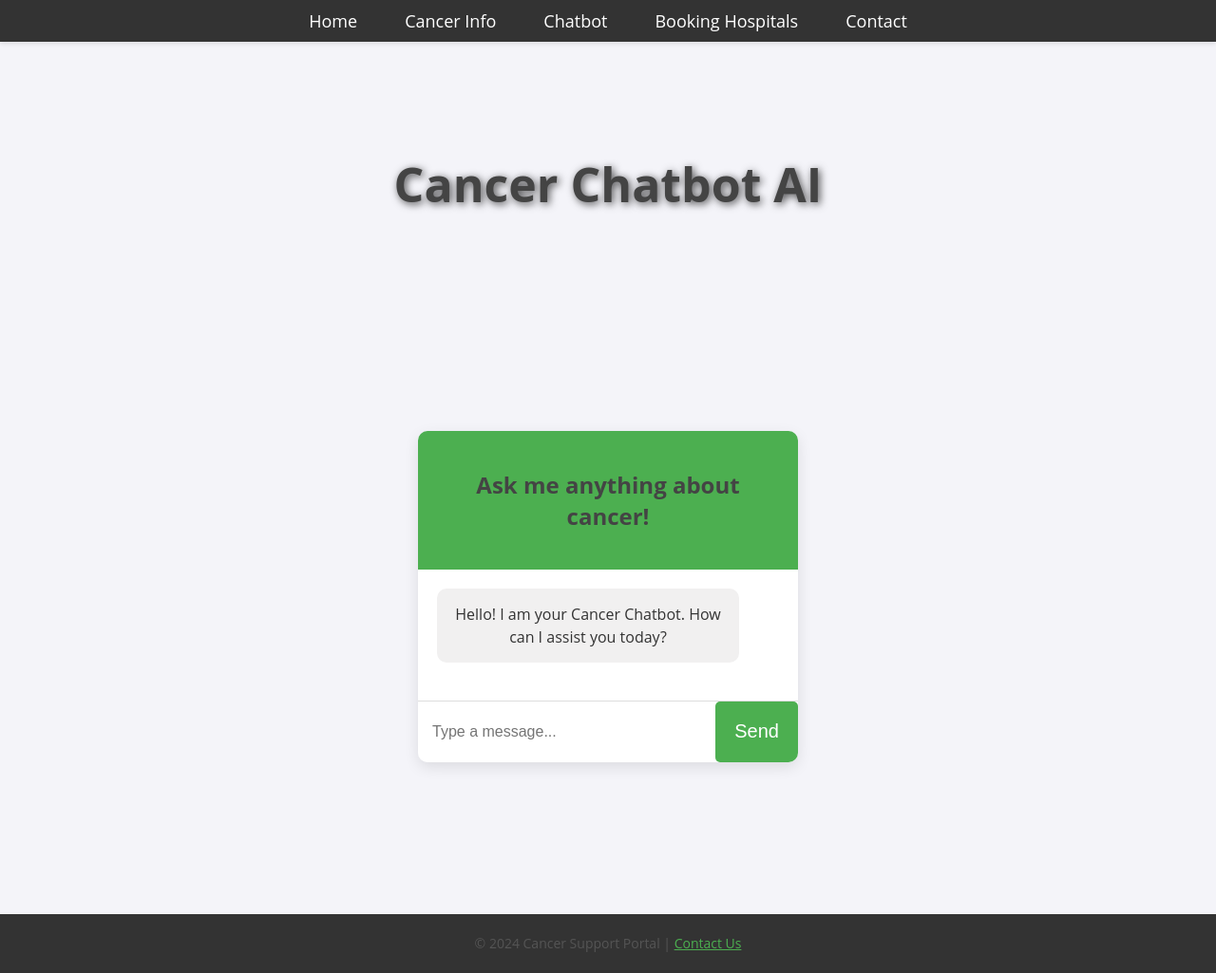
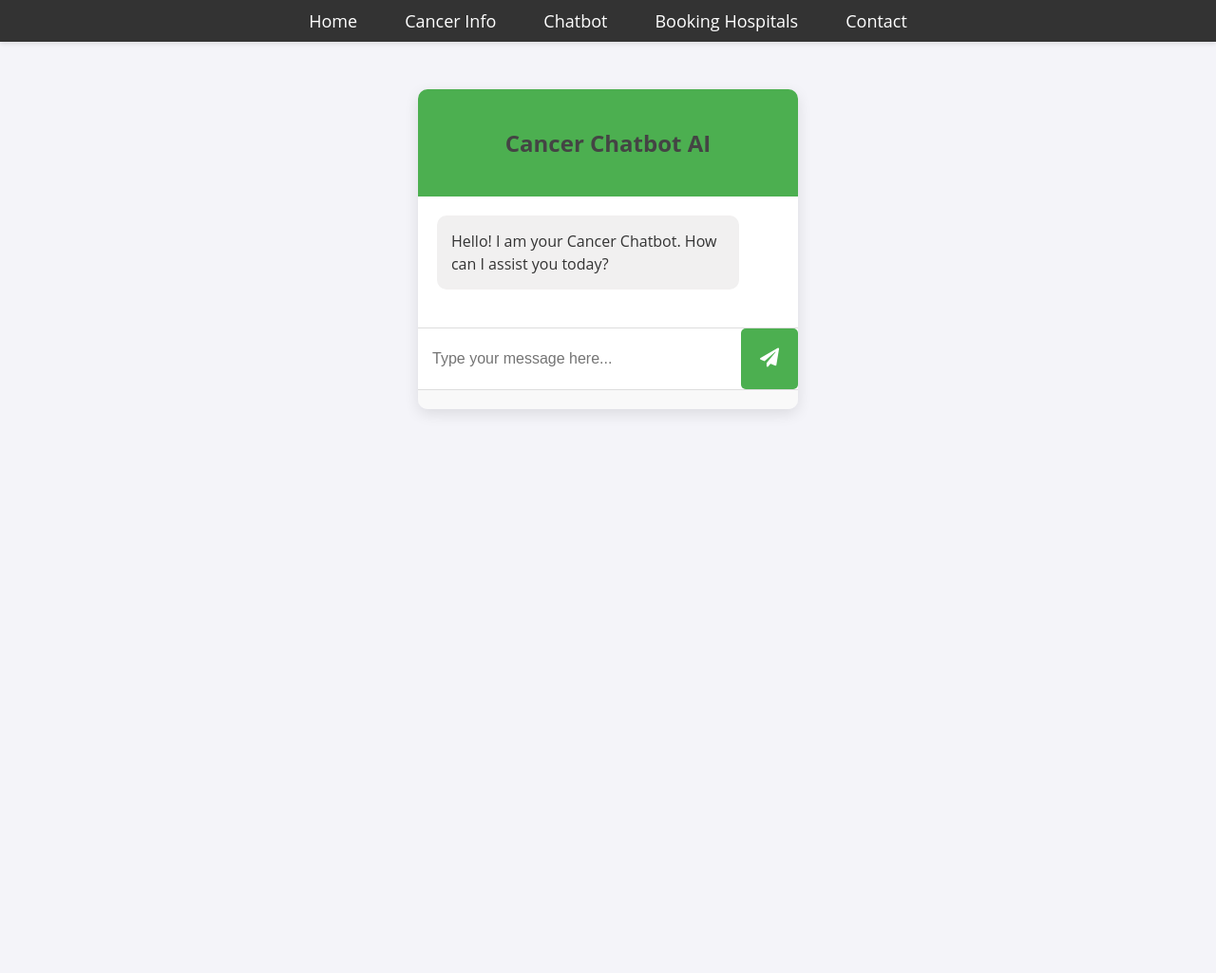
Before and after one commit to Ganesh672-Sai/cure-connect, a plain HTML site: page chat.html in a window 1280 px wide. Shown: the whole page at 95% size. After the commit the page ends 800 px from the top, so only its background shows below. Drawn offline with Linux system fonts and the light colour scheme.

Commit message:
Update chat.html

```diff
--- a/chat.html
+++ b/chat.html
@@ -2,15 +2,17 @@
 <html lang="en">
 <head>
     <meta charset="UTF-8">
-    <meta name="viewport" content="width=device-width, initial-scale=1.0">
-    <title>Chatbot</title>
+    <title>Cancer Chatbot AI</title>
+    <!-- Link to the CSS file -->
     <link rel="stylesheet" href="./ChatBot.css">
+    <!-- Font Awesome for icons -->
     <link rel="stylesheet" href="https://cdnjs.cloudflare.com/ajax/libs/font-awesome/5.15.1/css/all.min.css">
 </head>
 <body>
+
     <nav>
         <ul>
-            <li><a href="./index.html">Home</a></li>
+            <li><a href="./home.html">Home</a></li>
             <li><a href="./cancer info.html">Cancer Info</a></li>
             <li><a href="./chat.html">Chatbot</a></li>
             <li><a href="./booking.html">Booking Hospitals</a></li>
@@ -18,31 +20,21 @@
         </ul>
     </nav>
 
-    <header>
-        <h1>Cancer Chatbot AI</h1>
-    </header>
 
-    <section id="chatbot">
-        <div class="container">
     <div class="chat-container">
         <div class="chat-header">
-                    <h2>Ask me anything about cancer!</h2>
+            <h2>Cancer Chatbot AI</h2>
         </div>
         <div class="chat-box" id="chat-box">
             <div class="message bot-message">Hello! I am your Cancer Chatbot. How can I assist you today?</div>
         </div>
         <div class="chat-input">
-                    <input type="text" id="user-input" placeholder="Type a message..." onkeypress="handleKeyPress(event)">
-                    <button onclick="sendMessage()">Send</button>
+            <input type="text" id="user-input" placeholder="Type your message here..." onkeypress="handleKeyPress(event)">
+            <button onclick="sendMessage()" id="send-button"><i class="fa fa-paper-plane"></i></button>
         </div>
+        <div class="chat-suggestions" id="chat-suggestions"></div>
     </div>
-        </div>
-    </section>
-
-    <footer>
-        <p>&copy; 2024 Cancer Support Portal | <a href="./conta.html">Contact Us</a></p>
-    </footer>
-
+    <!-- Link to the JavaScript file -->
     <script src="./ChatBot.js"></script>
 </body>
 </html>
```
Lines whose indentation alone changed are shown as unchanged.
